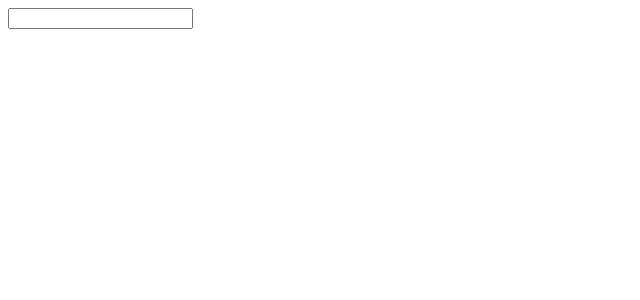
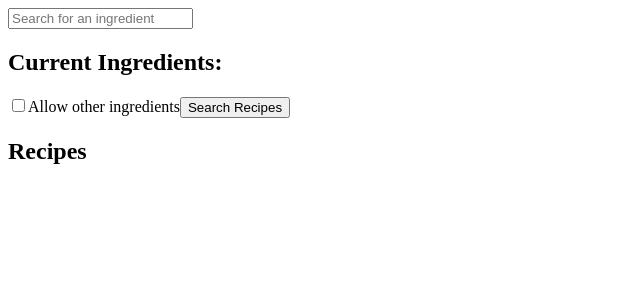
Before and after one commit to ziru-1/MixiMatch, a React (Vite) app: page / in a window 1280 px wide. Shown: the top 300 px of the page, without its empty margins (0-640 px from the left). Built offline with nearby package versions, Linux system fonts and the light colour scheme.

Commit message:
add current ingredients and recipe search

```diff
--- a/src/App.jsx
+++ b/src/App.jsx
@@ -6,13 +6,18 @@ const App = () => {
   const [ingredientQuery, setIngredientQuery] = useState("");
   const [ingredients, setIngredients] = useState([]);
   const [currentIngredients, setCurrentIngredients] = useState([]);
+  const [recipes, setRecipes] = useState([]);
+  const [allowOthers, setAllowOthers] = useState(false);
 
   const handleIngredientQueryChange = (e) => {
     setIngredientQuery(e.target.value);
   };
 
   useEffect(() => {
-    if (!ingredientQuery) return;
+    if (!ingredientQuery) {
+      setIngredients([]);
+      return;
+    }
 
     const debounceTimeout = setTimeout(() => {
       axios
@@ -31,16 +36,92 @@ const App = () => {
     };
   }, [ingredientQuery]);
 
+  const handleIngredientClick = (ingredient) => {
+    setCurrentIngredients((prev) => [...prev, ingredient]);
+    setIngredientQuery("");
+  };
+
+  const handleCheckboxChange = () => {
+    setAllowOthers((prev) => !prev);
+  };
+
+  const handleSearchRecipe = () => {
+    if (currentIngredients.length === 0) {
+      alert("Please add at least one ingredient.");
+      return;
+    }
+
+    const ingredientNames = currentIngredients
+      .map((ingredient) => ingredient.name)
+      .join(",");
+
+    axios
+      .get(
+        `https://api.spoonacular.com/recipes/findByIngredients?ingredients=${ingredientNames}&number=10&ranking=2&apiKey=${
+          import.meta.env.VITE_API_KEY
+        }`
+      )
+      .then((response) => {
+        if (allowOthers) {
+          return setRecipes(response.data);
+        }
+
+        // Recipes with no additional ingredients
+        const recipeFilter = response.data.filter(
+          (recipe) => recipe.missedIngredientCount === 0
+        );
+        setRecipes(recipeFilter);
+      });
+  };
+
   return (
     <div>
       <input
         value={ingredientQuery}
         onChange={handleIngredientQueryChange}
         type="text"
+        placeholder="Search for an ingredient"
       />
       <div>
         {ingredients.map((ingredient) => {
-          return <div key={ingredient.id}>{ingredient.name}</div>;
+          return (
+            <div
+              onClick={() => handleIngredientClick(ingredient)}
+              key={ingredient.id}
+            >
+              {ingredient.name}
+            </div>
+          );
+        })}
+      </div>
+      <div>
+        <h2>Current Ingredients:</h2>
+        <ul>
+          {currentIngredients.map((ingredient) => {
+            return <li key={ingredient.id}>{ingredient.name}</li>;
+          })}
+        </ul>
+        <label>
+          <input
+            type="checkbox"
+            checked={allowOthers}
+            onChange={handleCheckboxChange}
+          />
+          Allow other ingredients
+        </label>
+        <button onClick={handleSearchRecipe}>Search Recipes</button>
+      </div>
+      <div>
+        <h2>Recipes</h2>
+        {recipes.map((recipe) => {
+          return (
+            <div key={recipe.id}>
+              <h3>{recipe.title}</h3>
+              <img src={recipe.image} alt={recipe.title} />
+              <p>Used Ingredients: {recipe.usedIngredientCount}</p>
+              <p>Missed Ingredients: {recipe.missedIngredientCount}</p>
+            </div>
+          );
         })}
       </div>
     </div>
```
